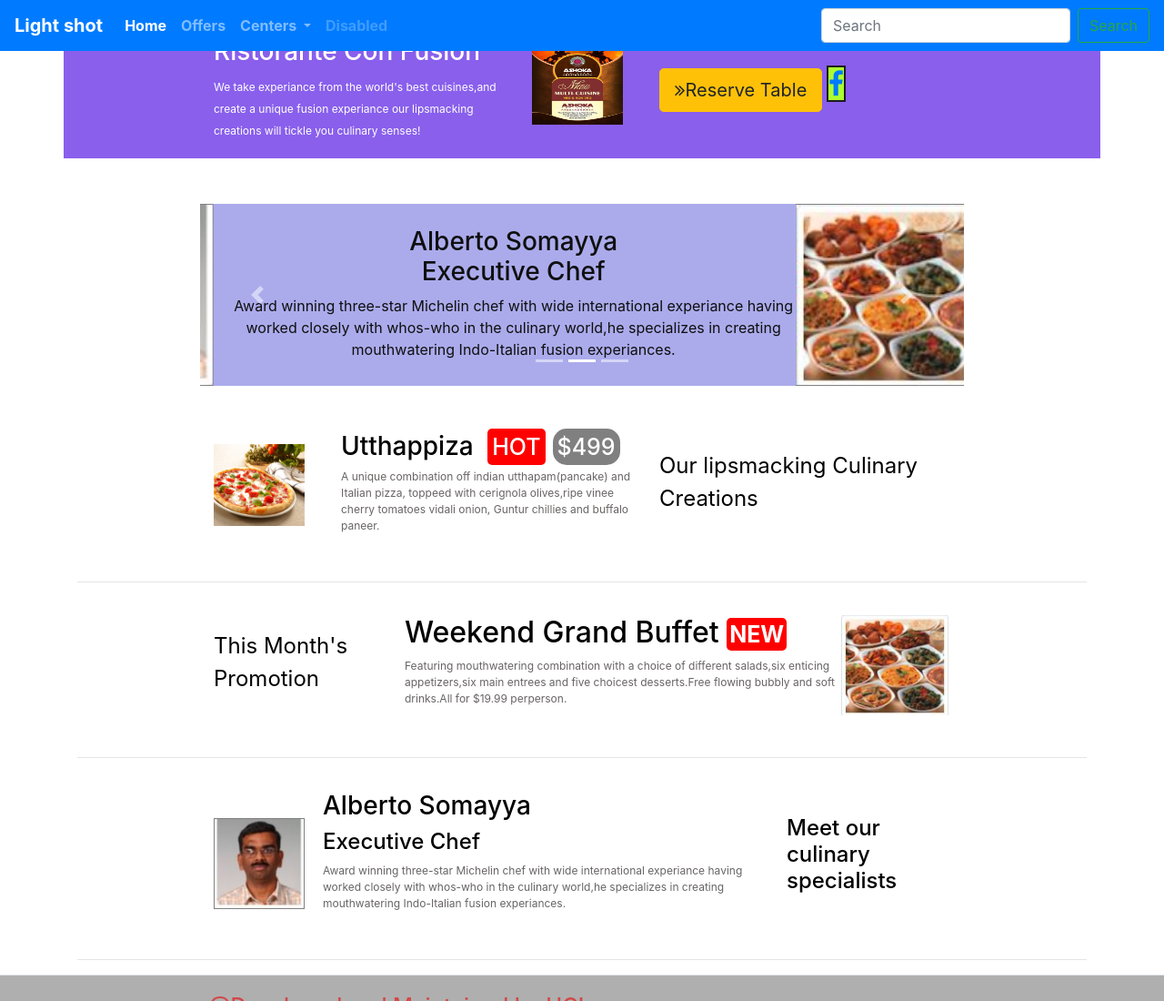
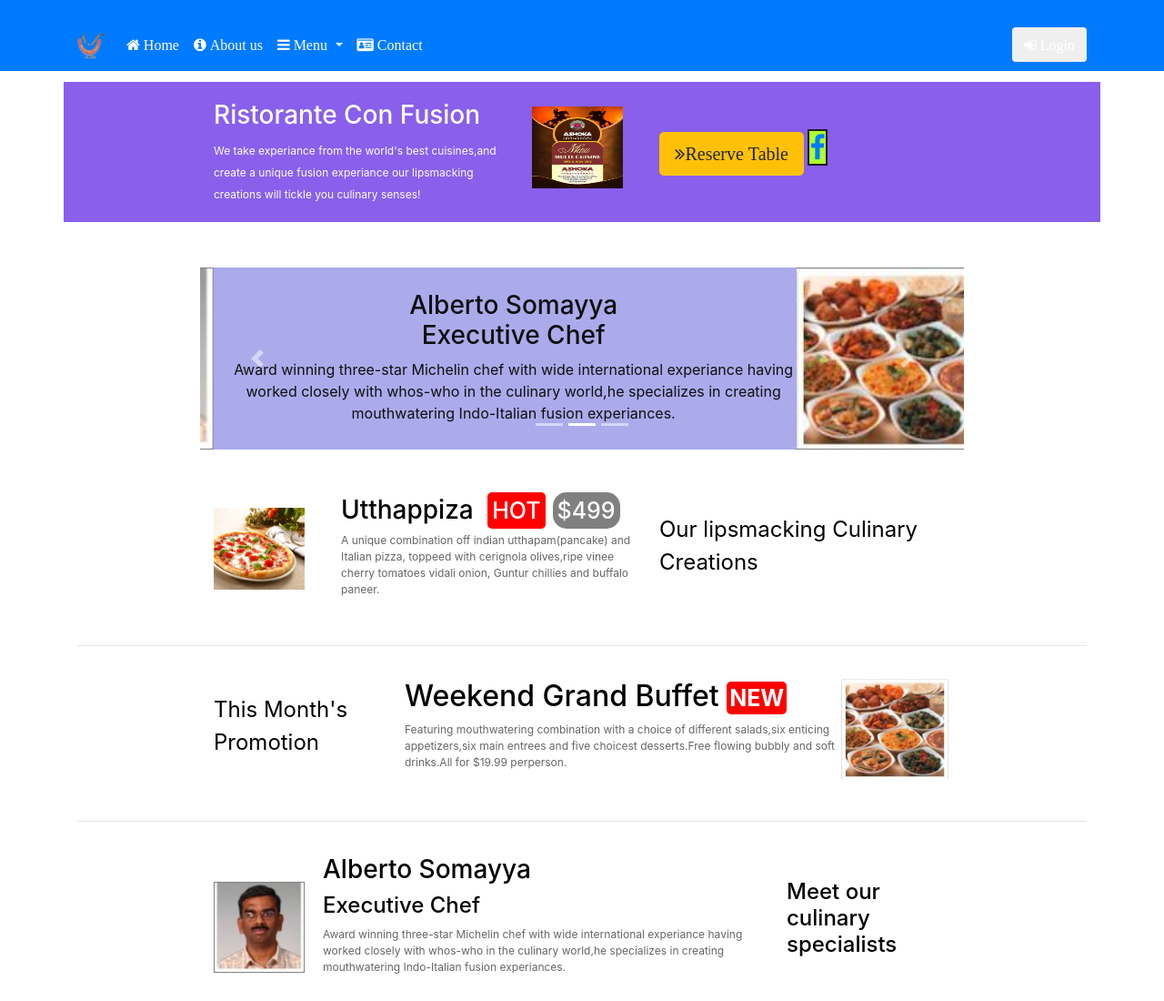
Before and after one commit to Pradeep0126/task0722, a website: page index.html in a window 1280 px wide. Shown: the top 1100 px of the page at 91% size. Drawn offline with nearby package versions, Linux system fonts and the light colour scheme.

Commit message:
nav bar completed

```diff
--- a/Style.css
+++ b/Style.css
@@ -58,6 +58,7 @@ color: white;
 }
 .Head{
 background-color:rgb(137, 95, 236);
+margin-top: 70px;
 }
 
 .para_promotion{
@@ -208,10 +209,15 @@ color: white;
 float: right;
 padding-top: 35px;
 }
-.dropdown-menu{
-    background-color: grey;
+.dropdown .dropdown-menu{
+background-color: #007bff!important;
 }
-.navbar{
-    background-color: #b7daee;
-    font-weight: bold;
+.dropdown-menu .dropdown-item{
+color: rgb(247, 252, 247);
+
 }
+.header-special{
+color: rgb(148, 137, 16);
+margin-left: 20px;
+
+}
--- a/index.html
+++ b/index.html
@@ -11,41 +11,53 @@
 <link rel="stylesheet" href="./node_modules/bootstrap-social/bootstrap-social.css">
 </head>
 <body>
+
 <nav class="navbar navbar-expand-lg navbar-dark bg-primary fixed-top">
-        <a class="navbar-brand" href="#">Light shot</a>
+    <div class="container">
+    <a class="navbar-brand">
+        <img src="./logo1.png" width="30px" height="30px">
+    </a>
     <button class="navbar-toggler" type="button" data-toggle="collapse" data-target="#navbarSupportedContent" aria-controls="navbarSupportedContent" aria-expanded="false" aria-label="Toggle navigation">
         <span class="navbar-toggler-icon"></span>
     </button>
-
     <div class="collapse navbar-collapse" id="navbarSupportedContent">
         <ul class="navbar-nav mr-auto">
         <li class="nav-item active">
-              <a class="nav-link" href="#">Home <span class="sr-only">(current)</span></a>
+            <a class="nav-link" href="#"><i class="fa fa-home" aria-hidden="true">&nbsp;Home</i></a>
+        </li>
+        <li class="nav-item active">
+            <a class="nav-link" href="#"><i class="fa fa-info-circle" aria-hidden="true">&nbsp;About us</i></a>
+        </li>
+        <li class="nav-item dropdown">
+            <a class="nav-link dropdown-toggle active" href="#" id="navbarDropdown" role="button" data-toggle="dropdown" aria-haspopup="true" aria-expanded="false">
+            <i class="fa fa-bars">&nbsp;Menu</i>
+            </a>
+            <div class="dropdown-menu" aria-labelledby="navbarDropdown">
+            <a class="dropdown-item" href="#">Appetizers</a>
+            <a class="dropdown-item" href="#">Main Course</a>
+            <a class="dropdown-item" href="#">desserts</a>
+            <a class="dropdown-item" href="#">drinks</a>
+
+            <div class="dropdown-divider"></div>
+            <p class="header-special">Special</p>
+            <a class="dropdown-item" href="#">buffet</a>
+            <a class="dropdown-item" href="#">Weekend</a>
+
+        </div>
+
         </li>
         <li class="nav-item">
-              <a class="nav-link" href="#">Offers</a>
-            </li>
-            <li class="nav-item dropdown">
-              <a class="nav-link dropdown-toggle" href="#" id="navbarDropdown" role="button" data-toggle="dropdown" aria-haspopup="true" aria-expanded="false">
-                Centers
-              </a>
-              <div class="dropdown-menu" aria-labelledby="navbarDropdown">
-                <a class="dropdown-item" href="#">Bangalore</a>
-                <a class="dropdown-item" href="#">Managlore</a>
-                <div class="dropdown-divider"></div>
-                <a class="dropdown-item" href="#">Mysore</a>
-              </div>
-            </li>
-            <li class="nav-item">
-              <a class="nav-link disabled" href="#">Disabled</a>
+            <a class="nav-link active" href="#"><i class="fa fa-id-card">&nbsp;Contact</i></a>
         </li>
         </ul>
+
         <form class="form-inline my-2 my-lg-0">
-            <input class="form-control mr-sm-2" type="search" placeholder="Search" aria-label="Search">
-            <button class="btn btn-outline-success my-2 my-sm-0" type="submit">Search</button>
+        <button class="btn login my-2 my-sm-0 text-white" type="submit"><i class="fa fa-sign-in" aria-hidden="true">&nbsp;Login</i></button>
         </form>
     </div>
 </nav>
+
+</div>
 <div class="container">
     <div class="row Head align-items-center">
         <div class="col-lg-5">
@@ -60,8 +72,8 @@
             </div>
             <div class="col-lg-5 align-self-center">
                 <button type="button" class="btn btn-warning btn-lg tip" data-toggle="modal" data-target="#reservtable">
-                        <i class="fa fa-angle-double-right"></i>Reserve Table</button>
-                    <span class="book_table" >Click To Book Table</span>
+                    <i class="fa fa-angle-double-right">Reserve Table</i></button>
+                <span class="book_table">Click To Book Table</span>
                 <a class="symb" href="https://www.facebook.com/" target="blank"><i class="fa fa-facebook"></i></a>
             </div>
 
```
Also changed, not shown: logo1.png (added). Lines whose indentation alone changed are shown as unchanged.
